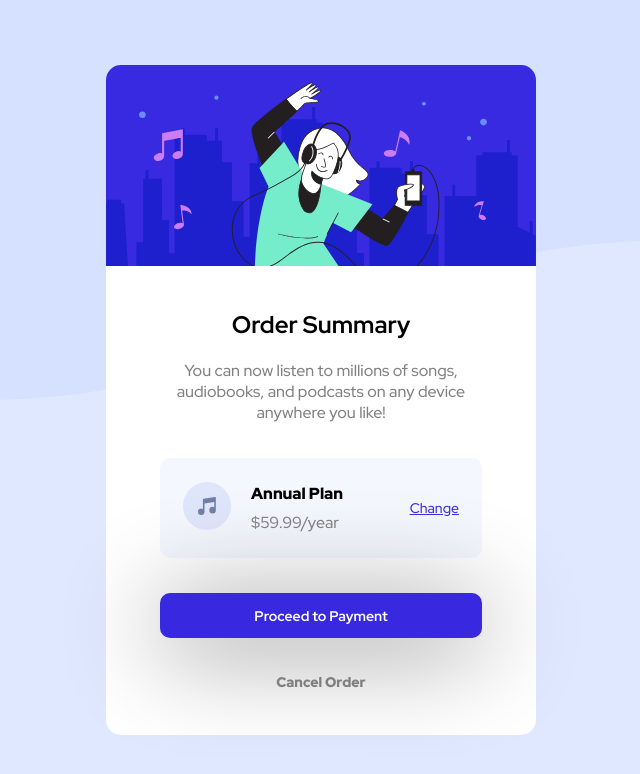
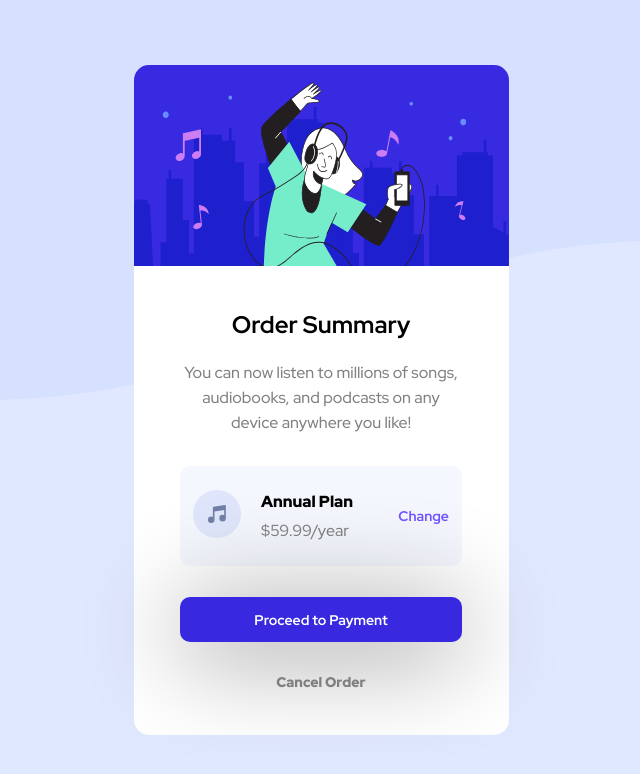
Before and after one commit to giorgi-gagnidze/order-summary-component-main, a plain HTML site: page index.html in a window 1280 px wide. In both pictures the pointer is over the link "Change". Shown: the whole page, without its empty margins (319-959 px from the left). Drawn offline with Linux system fonts and the light colour scheme.

Commit message:
Final commit

```diff
--- a/CSS/style.css
+++ b/CSS/style.css
@@ -18,7 +18,7 @@ body {
 }
 
 .main__container {
-  max-width: 430px;
+  max-width: 375px;
   height: 670px;
   background-image: url(../images/illustration-hero.svg);
   background-repeat: no-repeat;
@@ -55,6 +55,7 @@ body {
 .article__text {
   text-align: center;
   color: gray;
+  line-height: 25px;
 }
 
 .plan__container {
@@ -78,6 +79,15 @@ body {
 
 .change__container>a {
   color: hsl(245, 75%, 52%);
+  font-weight: 700;
+}
+
+.change__text:hover {
+  text-decoration: none;
+  cursor: pointer;
+  color: hsl(245, 75%, 52% 0.5);
+  filter: brightness(2);
+
 }
 
 .music__img {
@@ -105,9 +115,19 @@ body {
   box-shadow: 0px 10px 100px gray;
 }
 
+.btn:hover {
+  cursor: pointer;
+  filter: brightness(2);
+}
+
 .cancel__container {
   text-align: center;
   font-size: 14px;
   font-weight: 900;
   color: gray;
 }
+
+.cancel__container:hover {
+  color: black;
+  cursor: pointer;
+}
--- a/index.html
+++ b/index.html
@@ -31,7 +31,7 @@
             <p class="price__text">$59.99/year</p>
           </div>
         </div>
-        <div class="change__container"><a href="#">Change</a></div>
+        <div class="change__container"><a href="#" class="change__text">Change</a></div>
       </div>
       <button class="btn">Proceed to Payment</button>
       <div class="cancel__container">Cancel Order</div>
```
